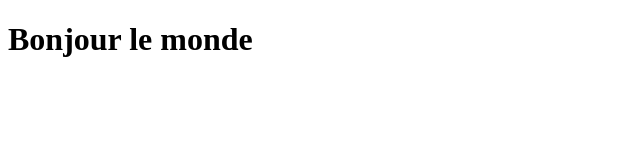
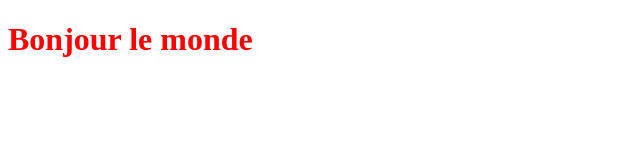
Before and after one commit to ferielabachi/github-project, a plain HTML site: page index.html in a window 1280 px wide. Shown: the whole page, without its empty margins (0-640 px from the left). Drawn offline with Linux system fonts and the light colour scheme.

Commit message:
couleur rouge

```diff
--- a/index.html
+++ b/index.html
@@ -6,7 +6,7 @@
 </head>
 <body>
 
-<h1> Bonjour le monde</h1>
+<h1 style="color: red;"> Bonjour le monde</h1>
 
 </body>
 </html>
```
